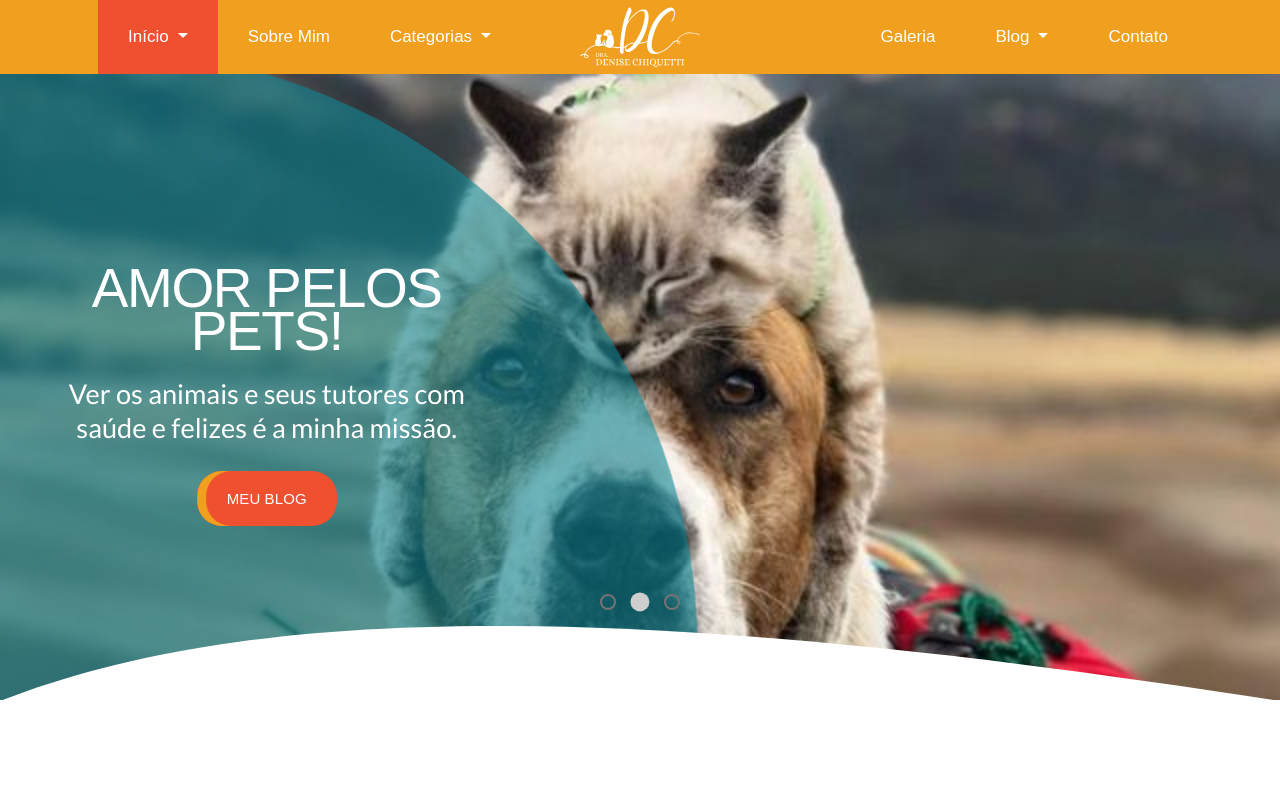
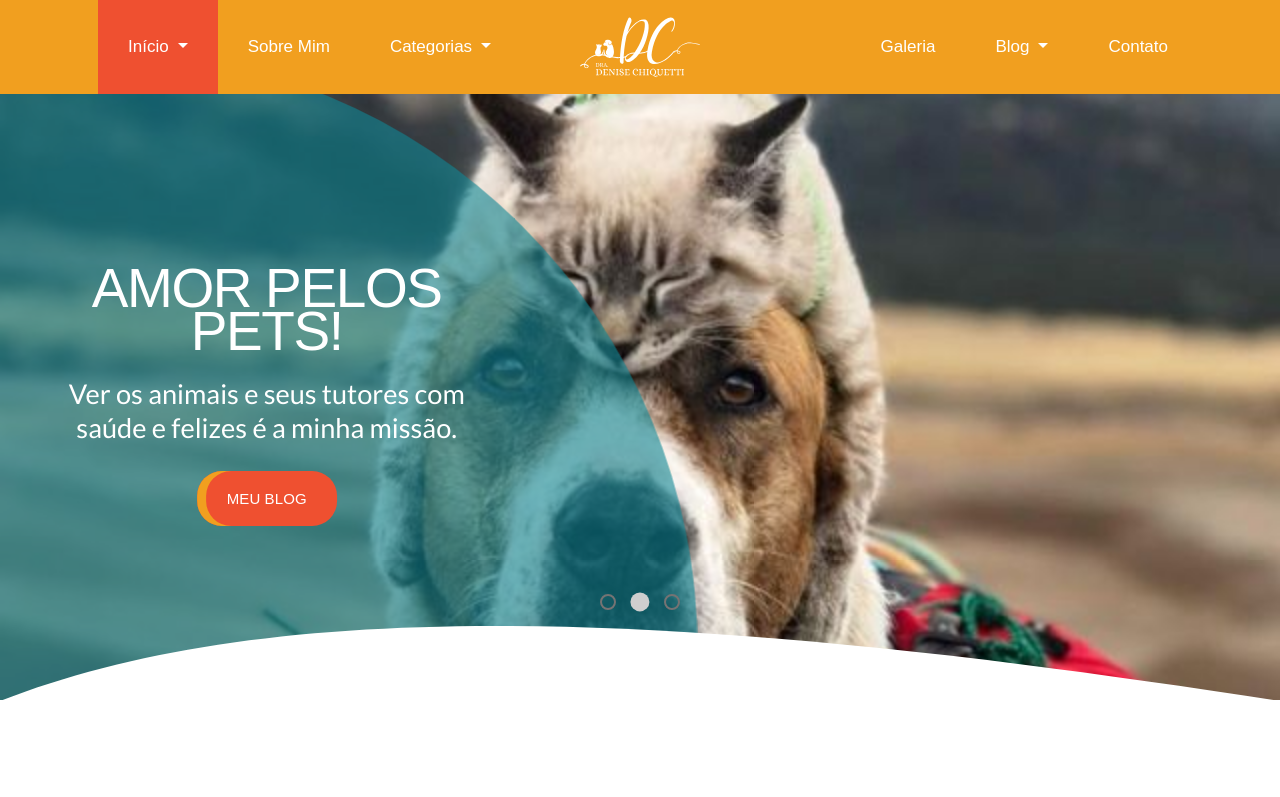
Before and after one commit to AbelChiquetti/OldDraDenise, a plain HTML site: page index.html in a window 1280 px wide. Shown: the top 797 px of the page. Drawn offline with Linux system fonts and the light colour scheme; files whose address does not match are found by name; a web font is replaced by a local one.

Commit message:
Update Navbar

```diff
--- a/css/style.css
+++ b/css/style.css
@@ -267,8 +267,8 @@ nav .navbar-brand img {
 
 nav.navbar a {
 	font-size: 17px;
-	padding-bottom: 20px !important;
-	padding-top: 20px !important;
+	padding-bottom: 30px !important;
+	padding-top: 30px !important;
 	transition: all 0.1s ease;
 }
 
```
